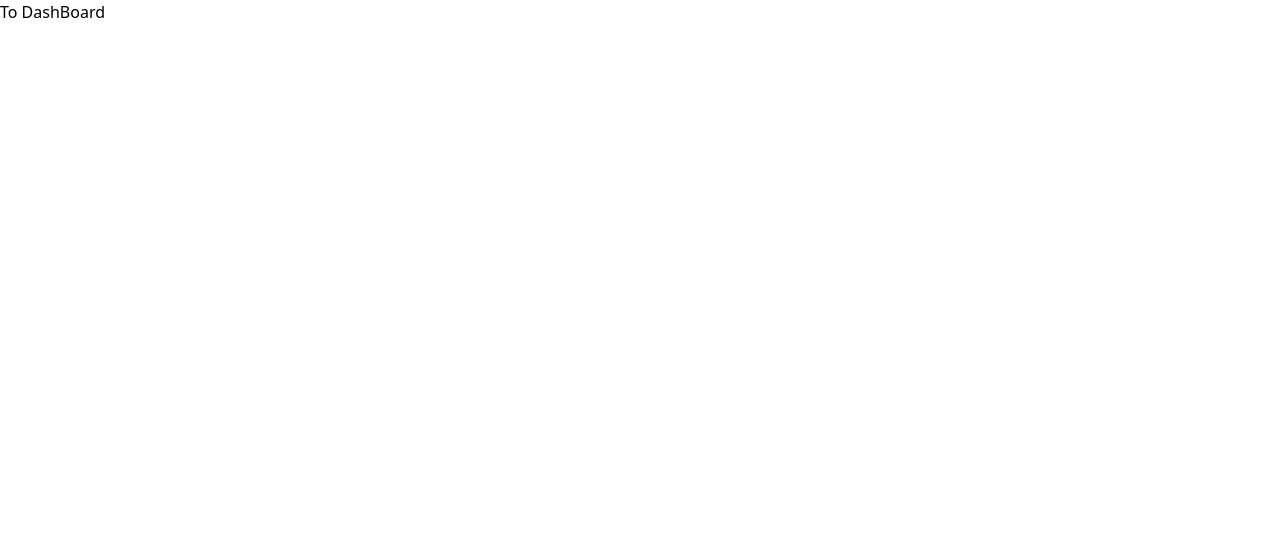
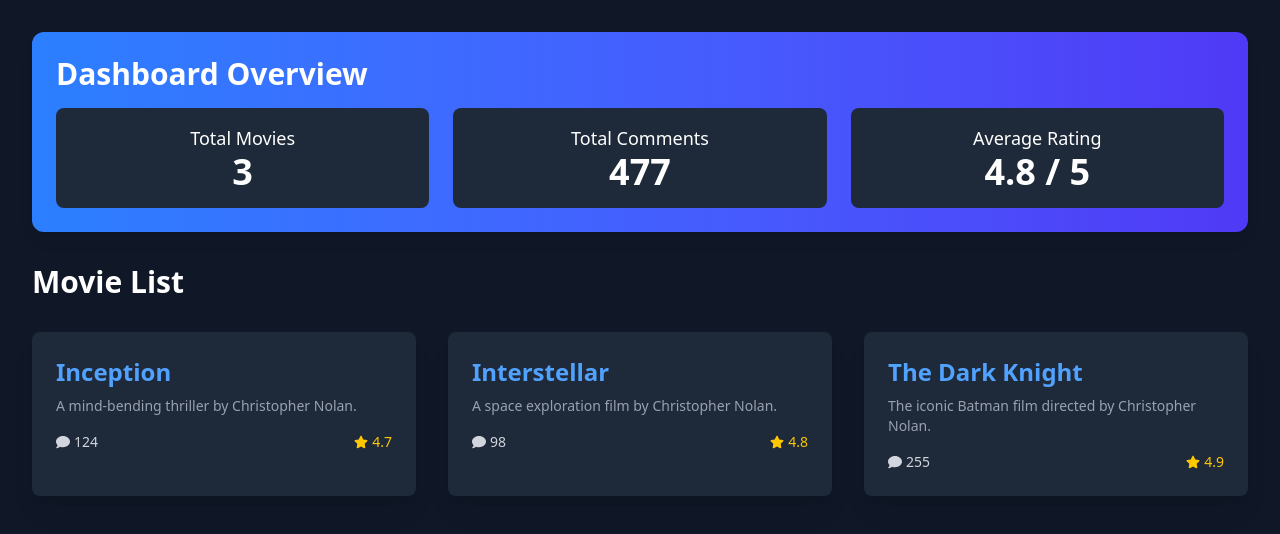
Before and after one commit to suraz404/NextJs, a Next.js app: page / in a window 1280 px wide. Shown: the top 534 px of the page. Built offline with nearby package versions, Linux system fonts and the light colour scheme.

Commit message:
Dynamic routing SImple movie project

```diff
--- a/package.json
+++ b/package.json
@@ -11,7 +11,8 @@
   "dependencies": {
     "next": "16.2.10",
     "react": "19.2.4",
-    "react-dom": "19.2.4"
+    "react-dom": "19.2.4",
+    "react-icons": "^5.7.0"
   },
   "devDependencies": {
     "@tailwindcss/postcss": "^4",
--- /dev/null
+++ b/src/app/movies/[id]/page.tsx
@@ -0,0 +1,90 @@
+import { FaStar } from "react-icons/fa";
+
+interface MovieProps {
+  params: Promise<{
+    id: string;
+  }>;
+}
+
+export default async function MovieDetails({ params }: MovieProps) {
+  const { id } = await params;
+  const movies = [
+    {
+      id: "1",
+      title: "Inception",
+      comments: 124,
+      rating: 4.7,
+      description: "A mind-bending thriller by Christopher Nolan.",
+      commentsList: ["Great movie!", "Mind-blowing!", "A true masterpiece."],
+    },
+    {
+      id: "2",
+      title: "Interstellar",
+      comments: 98,
+      rating: 4.8,
+      description: "A space exploration film by Christopher Nolan.",
+      commentsList: [
+        "Amazing visual effects!",
+        "Loved the soundtrack.",
+        "A bit confusing but great.",
+      ],
+    },
+    {
+      id: "3",
+      title: "The Dark Knight",
+      comments: 255,
+      rating: 4.9,
+      description: "The iconic Batman film directed by Christopher Nolan.",
+      commentsList: [
+        "The best Batman movie!",
+        "Heath Ledger was outstanding.",
+        "Iconic movie.",
+      ],
+    },
+  ];
+
+  const movie = movies.find((movie) => movie.id === id);
+
+  return (
+    <div className="p-8 space-y-8 bg-gray-900 min-h-screen">
+      <div className="bg-linear-to-r from-blue-500 to-indigo-600 p-8 rounded-xl shadow-lg">
+        <h2 className="text-4xl font-semibold text-white mb-4">
+          {movie?.title}
+        </h2>
+        <p className="text-lg text-gray-300">{movie?.description}</p>
+      </div>
+
+      <div className="bg-gray-800 p-6 rounded-xl shadow-lg">
+        <div className="flex justify-between items-center mb-6">
+          <div>
+            <p className="text-xl text-gray-300">Rating:</p>
+            <div className="flex items-center text-yellow-400">
+              <FaStar className="mr-1" />
+              <span className="text-2xl font-bold">{movie?.rating}</span> / 5
+            </div>
+          </div>
+          <div>
+            <p className="text-xl text-gray-300">Comments:</p>
+            <p className="text-2xl font-semibold text-white">
+              {movie?.comments} comments
+            </p>
+          </div>
+        </div>
+      </div>
+
+      <div>
+        <h3 className="text-3xl font-semibold text-white mb-4">Comments</h3>
+        <ul className="space-y-4">
+          {movie?.commentsList.map((comment, index) => (
+            <li
+              key={index}
+              className="bg-gray-800 p-4 rounded-lg hover:shadow-xl transition-shadow duration-300"
+            >
+              <p className="text-gray-300">{comment}</p>
+            </li>
+          ))}
+        </ul>
+      </div>
+    </div>
+  );
+}
--- a/src/app/page.tsx
+++ b/src/app/page.tsx
@@ -1,12 +1,88 @@
 import React from "react";
 import Link from "next/link";
+import { FaStar, FaComment } from "react-icons/fa";
 
-const page = () => {
+const Home = () => {
+  const movies = [
+    {
+      id: "1",
+      title: "Inception",
+      comments: 124,
+      rating: 4.7,
+      description: "A mind-bending thriller by Christopher Nolan.",
+    },
+    {
+      id: "2",
+      title: "Interstellar",
+      comments: 98,
+      rating: 4.8,
+      description: "A space exploration film by Christopher Nolan.",
+    },
+    {
+      id: "3",
+      title: "The Dark Knight",
+      comments: 255,
+      rating: 4.9,
+      description: "The iconic Batman film directed by Christopher Nolan.",
+    },
+  ];
+  const totalMovies = movies.length;
+  const totalComments = movies.reduce((sum, movie) => sum + movie.comments, 0);
+  const averageRating = (
+    movies.reduce((sum, movie) => sum + movie.rating, 0) / totalMovies
+  ).toFixed(1);
   return (
-    <Link href="/dashboard">
-      <div> To DashBoard</div>
-    </Link>
+    <div className="p-8 space-y-8 bg-gray-900 min-h-screen">
+      <div className="bg-gradient-to-r from-blue-500 to-indigo-600 p-6 rounded-xl shadow-lg">
+        <h2 className="text-3xl font-semibold text-white mb-4">
+          Dashboard Overview
+        </h2>
+        <div className="grid grid-cols-1 sm:grid-cols-3 gap-6 text-white">
+          <div className="bg-gray-800 p-4 rounded-lg flex flex-col items-center">
+            <p className="text-lg font-medium">Total Movies</p>
+            <p className="text-4xl font-bold">{totalMovies}</p>
+          </div>
+          <div className="bg-gray-800 p-4 rounded-lg flex flex-col items-center">
+            <p className="text-lg font-medium">Total Comments</p>
+            <p className="text-4xl font-bold">{totalComments}</p>
+          </div>
+          <div className="bg-gray-800 p-4 rounded-lg flex flex-col items-center">
+            <p className="text-lg font-medium">Average Rating</p>
+            <p className="text-4xl font-bold">{averageRating} / 5</p>
+          </div>
+        </div>
+      </div>
+
+      <h2 className="text-3xl font-semibold text-white">Movie List</h2>
+      <ul className="grid grid-cols-1 sm:grid-cols-2 lg:grid-cols-3 gap-8">
+        {movies.map((movie) => (
+          <li
+            key={movie.id}
+            className="bg-gray-800 p-6 rounded-lg shadow-xl hover:shadow-2xl transition-all duration-300"
+          >
+            <Link
+              href={`/movies/${movie.id}`}
+              className="text-2xl font-bold text-blue-400 hover:text-blue-600"
+            >
+              {movie.title}
+            </Link>
+            <p className="text-gray-400 text-sm mt-2">{movie.description}</p>
+
+            <div className="flex justify-between items-center mt-4">
+              <div className="flex items-center text-sm text-gray-300">
+                <FaComment className="mr-1" />
+                <span>{movie.comments}</span>
+              </div>
+              <div className="flex items-center text-sm text-yellow-400">
+                <FaStar className="mr-1" />
+                <span>{movie.rating}</span>
+              </div>
+            </div>
+          </li>
+        ))}
+      </ul>
+    </div>
   );
 };
 
-export default page;
+export default Home;
```
Also changed, not shown: 1 other file (tests, documents, lock files or other folders).
